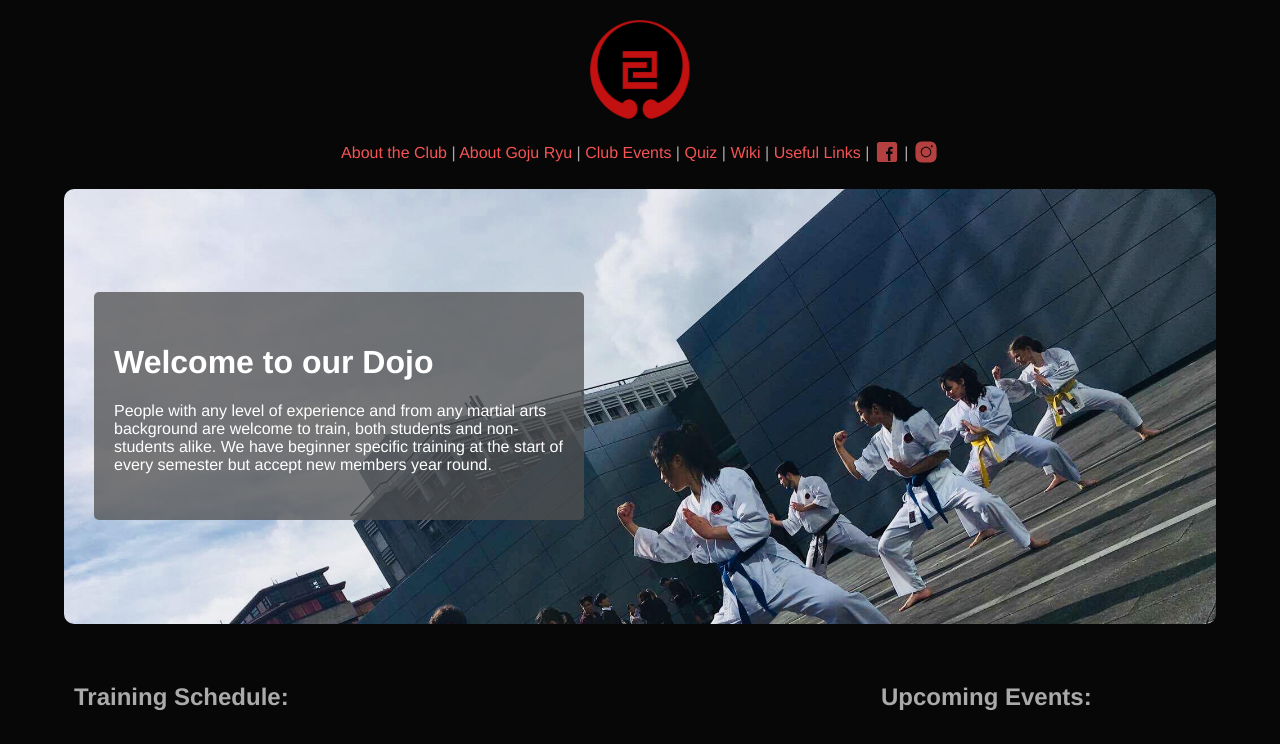
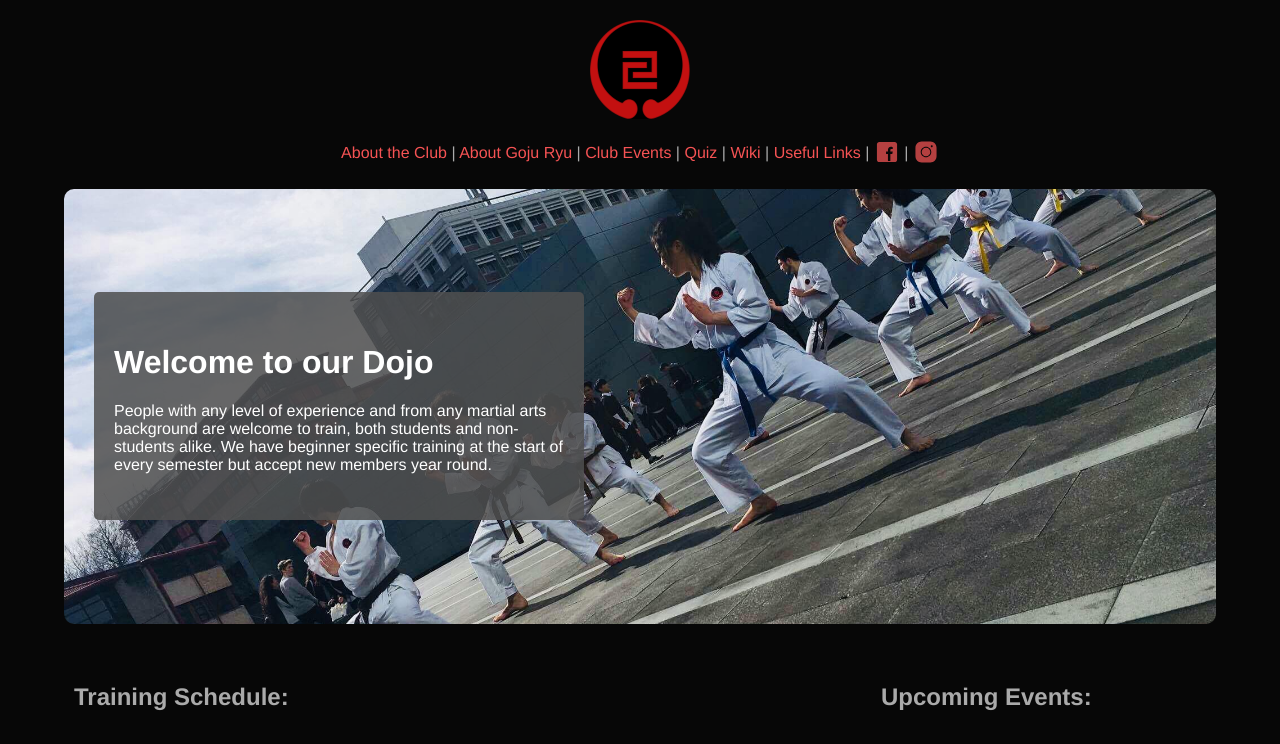
Before and after one commit to matt-auckland/uoa-karate, a Vue app: page /#/ in a window 1280 px wide. Shown: the top 744 px of the page. Built offline with nearby package versions, Linux system fonts and the light colour scheme.

Commit message:
Hero image text has a more opaque bg now. repositioned bg images

```diff
--- a/src/components/HeroImage.vue
+++ b/src/components/HeroImage.vue
@@ -28,7 +28,7 @@ export default {
   width: 100%;
   margin: 0 auto;
 
-  background-position-x: 0px;
+  background-position-y: 50%;
   background-size: cover;
   height: 435px;
   border-radius: 10px;
@@ -42,7 +42,7 @@ export default {
   width: 80%;
   margin-left: 30px;
   padding: 30px 20px;
-  background: rgba(79, 79, 79, 0.75);
+  background: rgba(79, 79, 79, 0.85);
   border-radius: 5px;
   color: white;
 }
```
